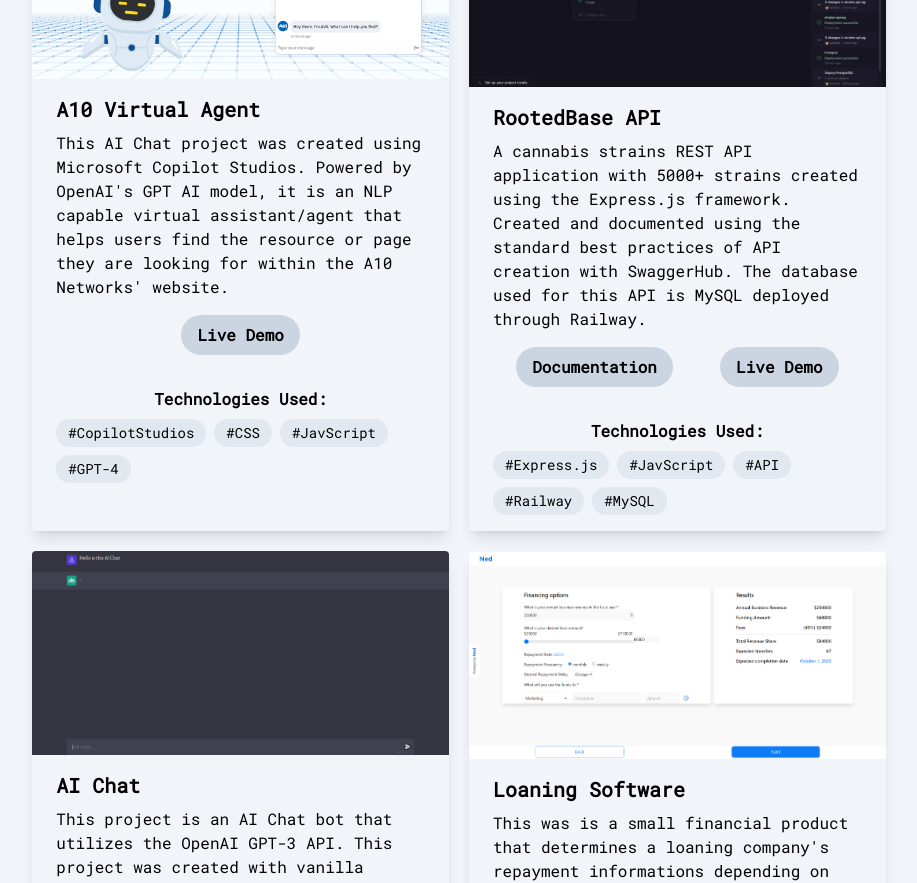
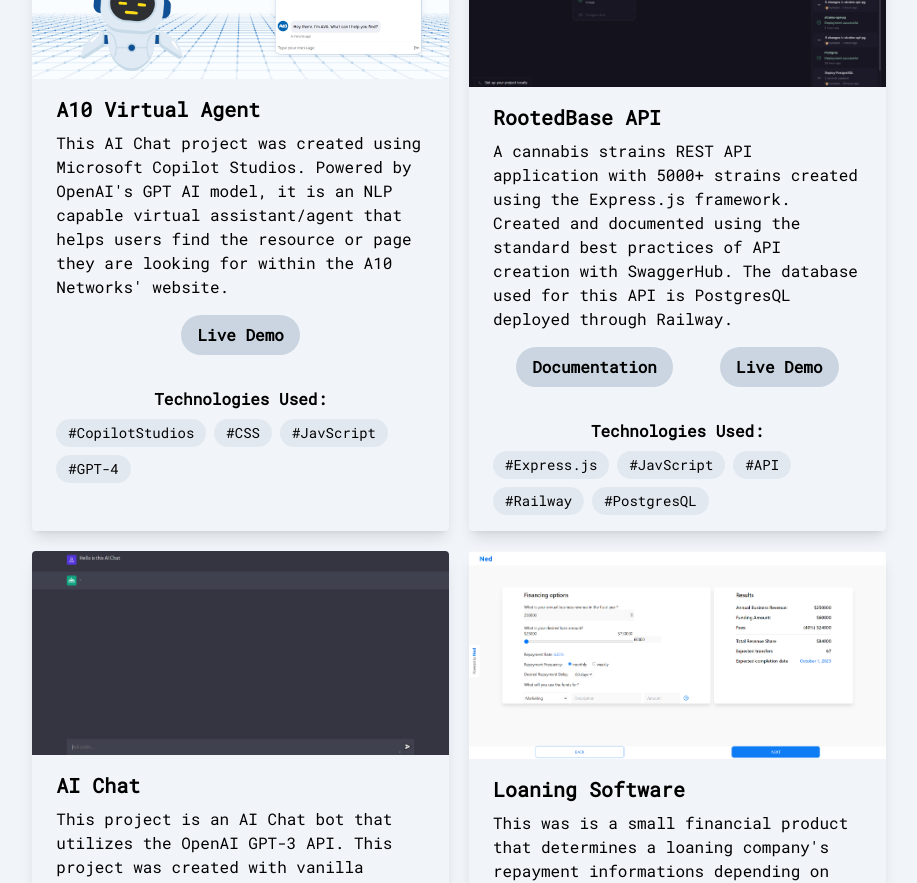
Before and after one commit to Hydraero/Richard-Tumaneng, a React (Vite) app in the folder client/: page / in a window 1280 px wide. Shown: the part 2000-2883 px from the top of the page, without its empty margins (181-1098 px from the left). Built offline with nearby package versions, Linux system fonts and the light colour scheme; what @alpinejs/intersect would draw is missing.

Commit message:
Update Projects.tsx

```diff
--- a/client/src/components/Projects.tsx
+++ b/client/src/components/Projects.tsx
@@ -44,11 +44,11 @@
                             </div>
                         </div>
                         <div className="project-card dark:bg-slate-800 rounded overflow-hidden shadow-lg transition duration-500 hover:scale-105">
-                            <img className="w-full" src={strain} alt="Railway view of deployed MySQL database for Strains API" />
+                            <img className="w-full" src={strain} alt="Railway view of deployed PostgresQL database for Strains API" />
                             <div className="mx-6 my-4">
                                 <div className="font-bold text-xl mb-2">RootedBase API</div>
                                 <p className="">
-                                    A cannabis strains REST API application with 5000+ strains created using the Express.js framework. Created and documented using the standard best practices of API creation with SwaggerHub. The database used for this API is MySQL deployed through Railway.
+                                    A cannabis strains REST API application with 5000+ strains created using the Express.js framework. Created and documented using the standard best practices of API creation with SwaggerHub. The database used for this API is PostgresQL deployed through Railway.
                                 </p>
                             </div>
                             <div className="flex flex-row justify-evenly pb-4">
@@ -71,7 +71,7 @@
                                 <span className="inline-block bg-slate-200 dark:bg-slate-700 hover:bg-slate-300 dark:hover:bg-slate-500 rounded-full px-3 py-1 text-sm mr-2 mb-2">#JavScript</span>
                                 <span className="inline-block bg-slate-200 dark:bg-slate-700 hover:bg-slate-300 dark:hover:bg-slate-500 rounded-full px-3 py-1 text-sm mr-2 mb-2">#API</span>
                                 <span className="inline-block bg-slate-200 dark:bg-slate-700 hover:bg-slate-300 dark:hover:bg-slate-500 rounded-full px-3 py-1 text-sm mr-2 mb-2">#Railway</span>
-                                <span className="inline-block bg-slate-200 dark:bg-slate-700 hover:bg-slate-300 dark:hover:bg-slate-500 rounded-full px-3 py-1 text-sm mr-2 mb-2">#MySQL</span>
+                                <span className="inline-block bg-slate-200 dark:bg-slate-700 hover:bg-slate-300 dark:hover:bg-slate-500 rounded-full px-3 py-1 text-sm mr-2 mb-2">#PostgresQL</span>
                             </div>
                         </div>
                         <div className="project-card dark:bg-slate-800 rounded overflow-hidden shadow-lg transition duration-500 hover:scale-105">
```
